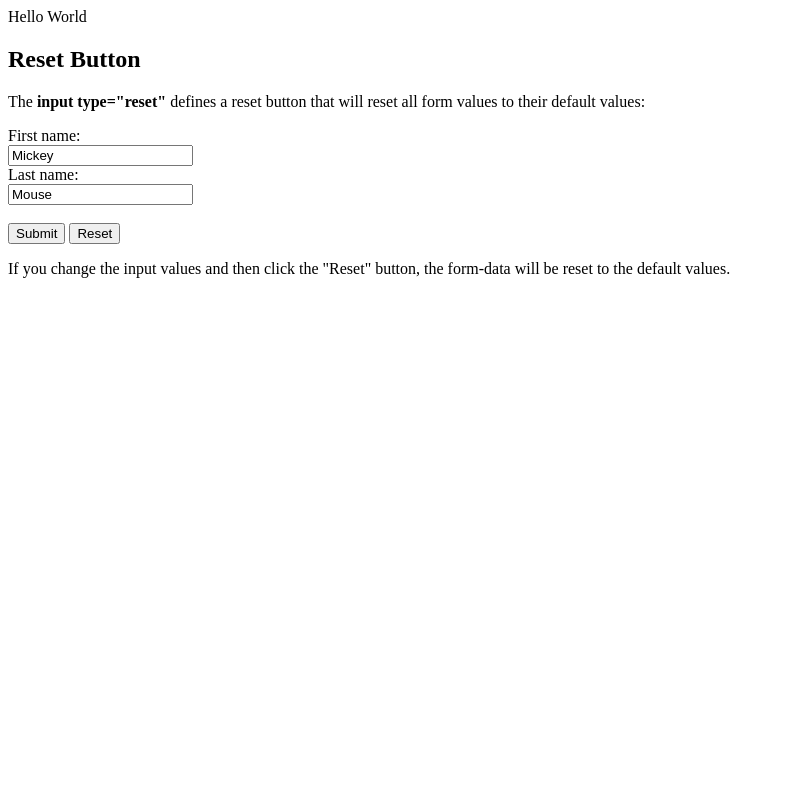
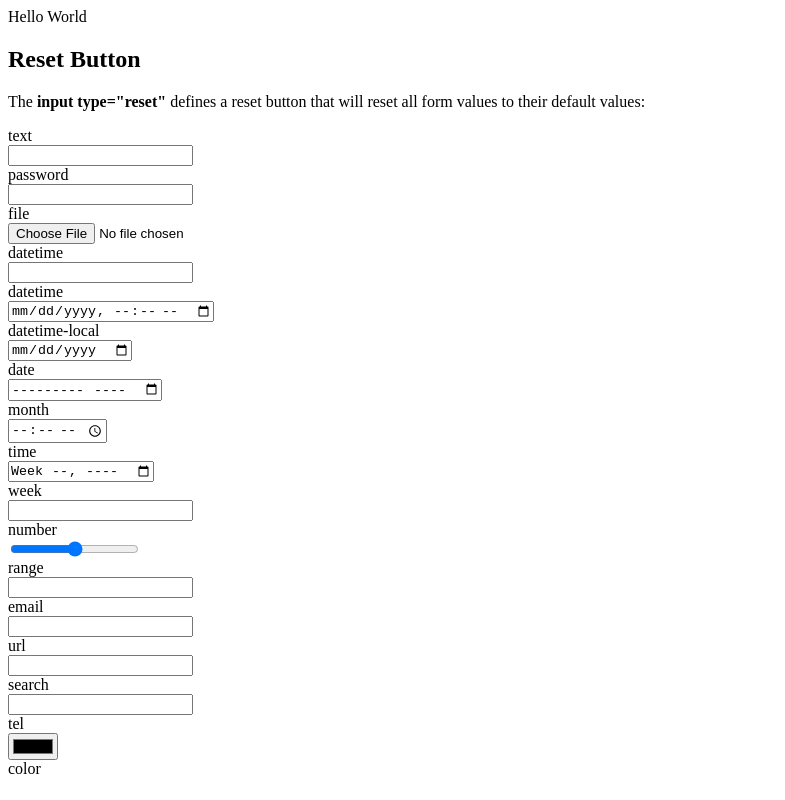
Before and after one commit to jarapova/jarapova.github.io, a plain HTML site: page index.html in a window 1280 px wide. Shown: the whole page, without its empty margins (0-785 px from the left). Drawn offline with Linux system fonts and the light colour scheme.

Commit message:
Initial commit3

```diff
--- a/index.html
+++ b/index.html
@@ -7,17 +7,46 @@ Hello World
 <p>The <strong>input type="reset"</strong> defines a reset button that will reset all form values to their default values:</p>
 
 <form action="/action_page.php">
-First name:<br>
-<input type="text" name="firstname" value="Mickey">
-<br>
-Last name:<br>
-<input type="text" name="lastname" value="Mouse">
-<br><br>
-<input type="submit" value="Submit">
-<input type="reset">
+            text<br>
+            <input type="text" name="firstname">
+            <br>password<br>
+            <input type="password" name="password">
+            <br>file<br>
+            <input type="file">
+            <br>datetime<br>
+            <input type="datetime" >
+    <br>datetime<br>
+            <input type="datetime-local" >
+    <br>datetime-local<br>
+            <input type="date" >
+    <br>date<br>
+            <input type="month" >
+    <br>month<br>
+            <input type="time" >
+    <br>time<br>
+            <input type="week" >
+    <br>week<br>
+            <input type="number" >
+    <br>number<br>
+            <input type="range" >
+    <br>range<br>
+            <input type="email" >
+    <br>email<br>
+            <input type="url" >
+    <br>url<br>
+            <input type="search" >
+    <br>search<br>
+            <input type="tel" >
+    <br>tel<br>
+            <input type="color" >
+    <br>color<br>
+
+
+
+
+
 </form>
 
-<p>If you change the input values and then click the "Reset" button, the form-data will be reset to the default values.</p>
 
 </body>
 </html>
```
